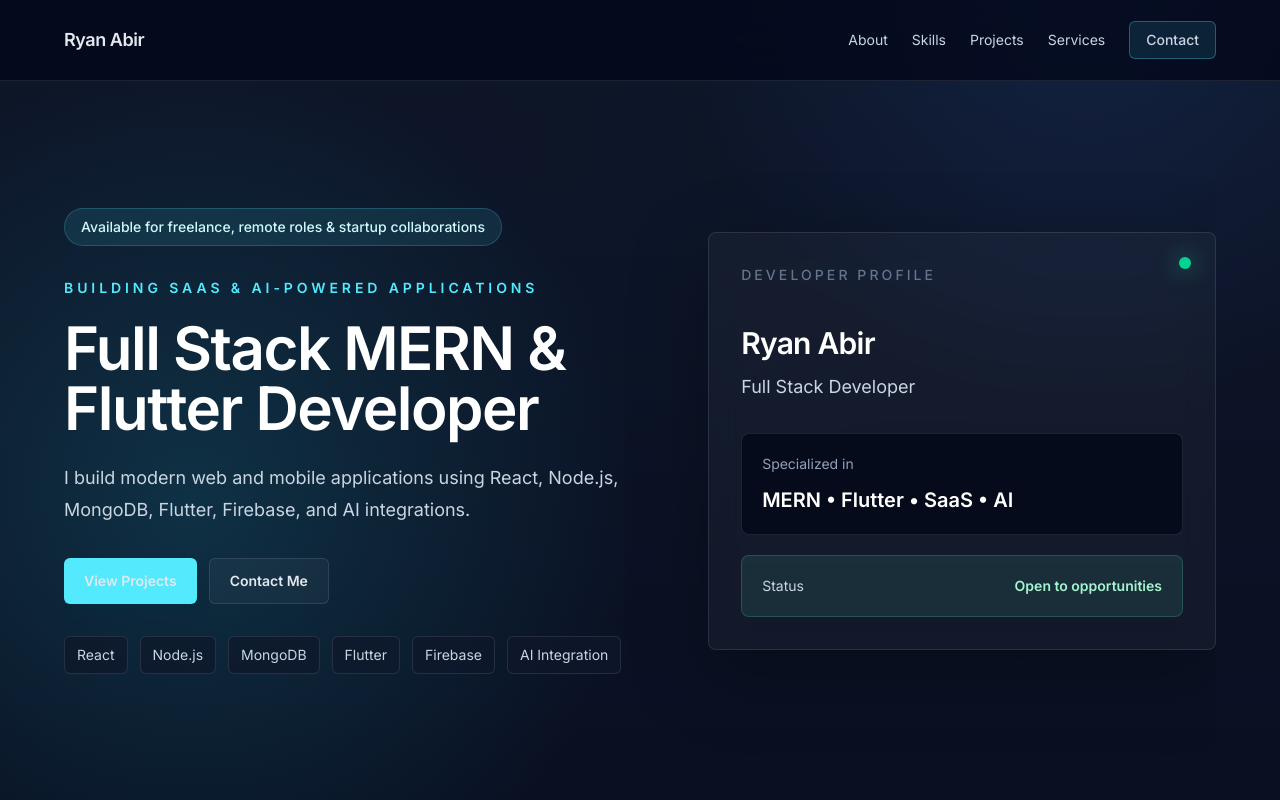
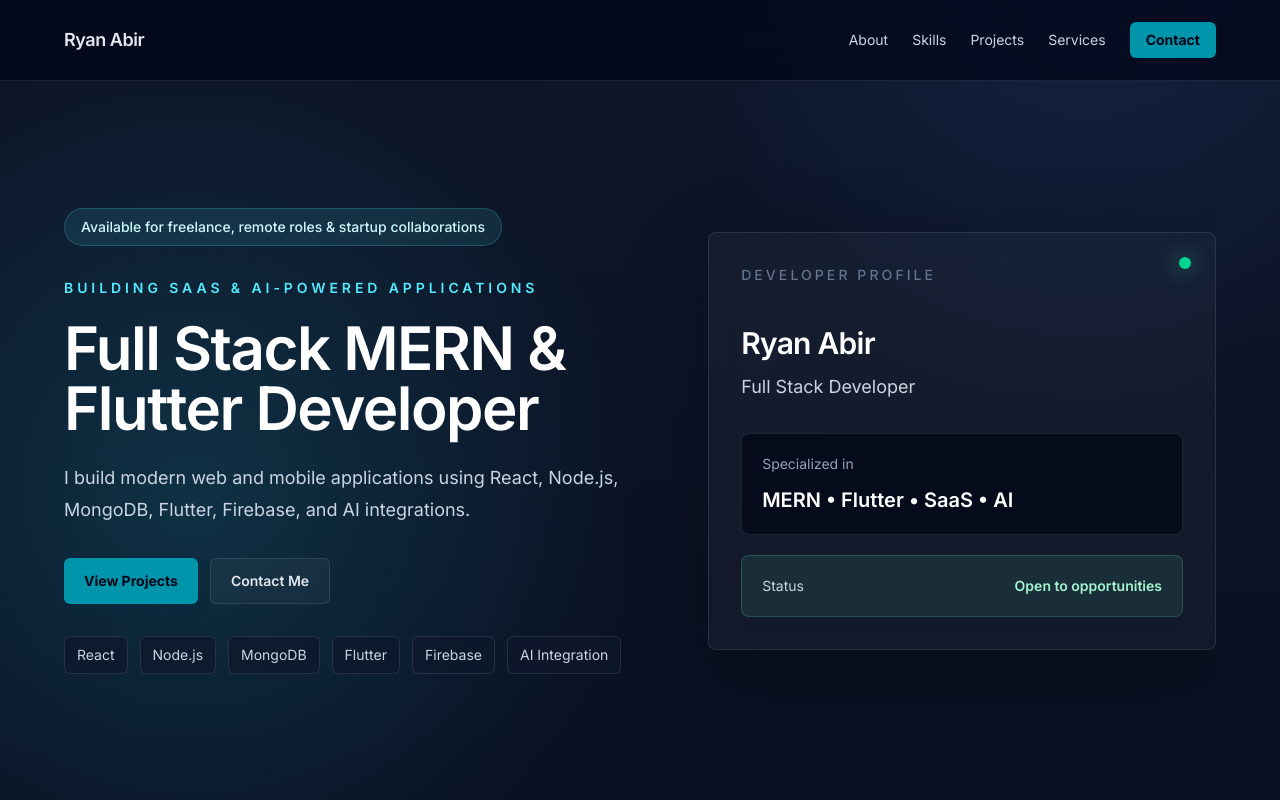
Before and after one commit to RyanAbir/RyanAbirPortfolio, a Next.js app: page / in a window 1280 px wide. Shown: the top 800 px of the page. Built offline with nearby package versions, Linux system fonts and the light colour scheme.

Commit message:
Update primary button colors

```diff
--- a/app/globals.css
+++ b/app/globals.css
@@ -78,3 +78,29 @@ select {
   box-shadow: 0 24px 80px rgba(0, 0, 0, 0.28);
   backdrop-filter: blur(16px);
 }
+
+.btn-primary {
+  display: inline-flex;
+  align-items: center;
+  justify-content: center;
+  border-radius: 0.375rem;
+  background: lab(55 -35.38 -22.99);
+  color: #020617;
+  font-size: 0.875rem;
+  font-weight: 700;
+  line-height: 1.25rem;
+  transition:
+    background-color 150ms ease,
+    box-shadow 150ms ease,
+    transform 150ms ease;
+}
+
+.btn-primary:hover,
+.btn-primary:focus-visible {
+  background: lab(68 -40.75 -22.95);
+}
+
+.btn-primary:active {
+  background: lab(55 -35.38 -22.99);
+  transform: translateY(1px);
+}
--- a/components/Contact.tsx
+++ b/components/Contact.tsx
@@ -63,7 +63,7 @@ export default function Contact() {
           <div className="mt-8 flex flex-col gap-3 sm:flex-row">
             <a
               aria-label="Email Ryan Abir"
-              className="inline-flex items-center justify-center rounded-md bg-cyan-300 px-5 py-3 text-sm font-semibold text-slate-950 shadow-lg shadow-cyan-950/30 transition hover:bg-cyan-200"
+              className="btn-primary px-5 py-3 shadow-lg shadow-cyan-950/30"
               href={`mailto:${email}`}
             >
               Email Me
--- a/components/Hero.tsx
+++ b/components/Hero.tsx
@@ -37,7 +37,7 @@ export default function Hero() {
 
           <div className="mt-8 flex flex-col gap-3 sm:flex-row">
             <a
-              className="inline-flex items-center justify-center rounded-md bg-cyan-300 px-5 py-3 text-sm font-semibold text-slate-950 shadow-lg shadow-cyan-950/30 transition hover:bg-cyan-200"
+              className="btn-primary px-5 py-3 shadow-lg shadow-cyan-950/30"
               href="#projects"
             >
               View Projects
--- a/components/Navbar.tsx
+++ b/components/Navbar.tsx
@@ -31,7 +31,7 @@ export default function Navbar() {
             </a>
           ))}
           <a
-            className="rounded-md border border-cyan-300/30 bg-cyan-300/10 px-4 py-2 font-medium text-cyan-100 transition hover:border-cyan-200/60 hover:bg-cyan-300/15"
+            className="btn-primary px-4 py-2"
             href="#contact"
           >
             Contact
--- a/components/Projects.tsx
+++ b/components/Projects.tsx
@@ -52,7 +52,7 @@ function ProjectCard({ project }: { project: Project }) {
       <div className="mt-auto flex flex-col gap-3 pt-8 sm:flex-row">
         <a
           aria-label={`View live demo for ${project.title}`}
-          className="inline-flex items-center justify-center rounded-md bg-cyan-300 px-4 py-2.5 text-sm font-semibold text-slate-950 transition hover:bg-cyan-200"
+          className="btn-primary px-4 py-2.5"
           href={project.links.liveDemo}
         >
           Live Demo
```
